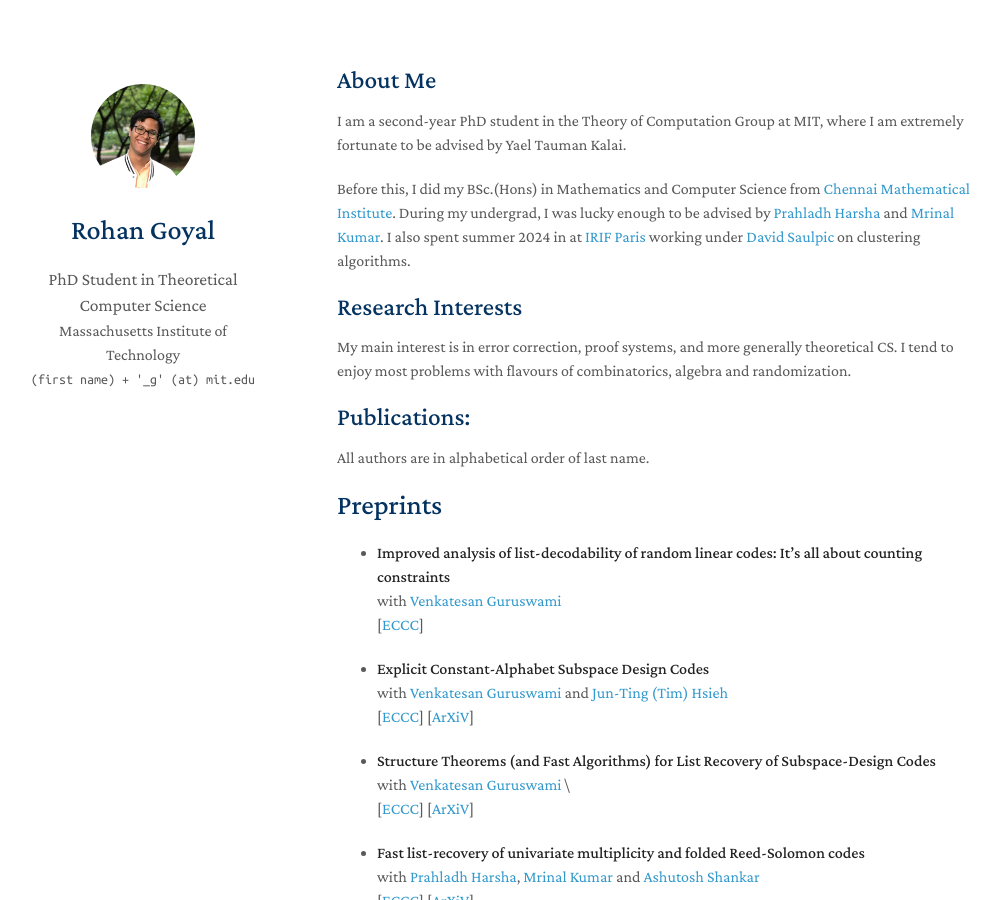
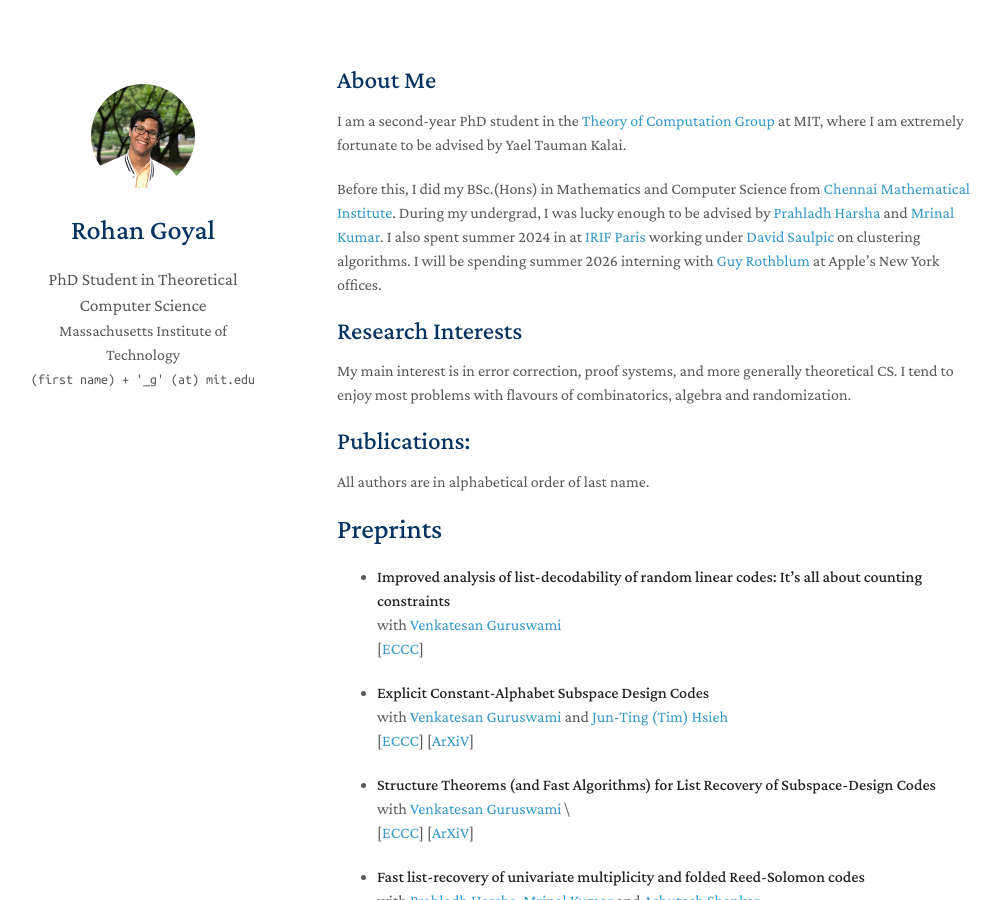
Before and after one commit to goyal-rohan/goyal-rohan.github.io, a Jekyll site: the page built from index.md, in a window 1280 px wide and 900 px high. Shown: the whole window, without its empty margins (133-1133 px from the left). Built offline with Jekyll 4.4.1, drawn with Linux system fonts in a browser that asks for light colours; nearby versions of some CDN libraries; a style sheet for code colours, icons or effects is not loaded; our own code applies the rules of GitHub Pages for plain Markdown files.

Commit message:
guy internship

```diff
--- a/index.md
+++ b/index.md
@@ -4,9 +4,9 @@ layout: homepage
 
 ## About Me
 
-I am a second-year PhD student in the Theory of Computation Group at MIT, where I am extremely fortunate to be advised by Yael Tauman Kalai.
+I am a second-year PhD student in the [Theory of Computation Group](https://toc.csail.mit.edu/) at MIT, where I am extremely fortunate to be advised by Yael Tauman Kalai.
 
-Before this, I did my BSc.(Hons) in Mathematics and Computer Science from [Chennai Mathematical Institute](https://www.cmi.ac.in/). During my undergrad, I was lucky enough to be advised by [Prahladh Harsha](https://www.tcs.tifr.res.in/~prahladh/) and [Mrinal Kumar](https://mrinalkr.bitbucket.io/). I also spent summer 2024 in at [IRIF Paris](https://www.irif.fr/) working under [David Saulpic](https://www.normalesup.org/~saulpic/) on clustering algorithms.
+Before this, I did my BSc.(Hons) in Mathematics and Computer Science from [Chennai Mathematical Institute](https://www.cmi.ac.in/). During my undergrad, I was lucky enough to be advised by [Prahladh Harsha](https://www.tcs.tifr.res.in/~prahladh/) and [Mrinal Kumar](https://mrinalkr.bitbucket.io/). I also spent summer 2024 in at [IRIF Paris](https://www.irif.fr/) working under [David Saulpic](https://www.normalesup.org/~saulpic/) on clustering algorithms. I will be spending summer 2026 interning with [Guy Rothblum](https://guyrothblum.wordpress.com/) at Apple's New York offices.
 
 
 ## Research Interests
```
